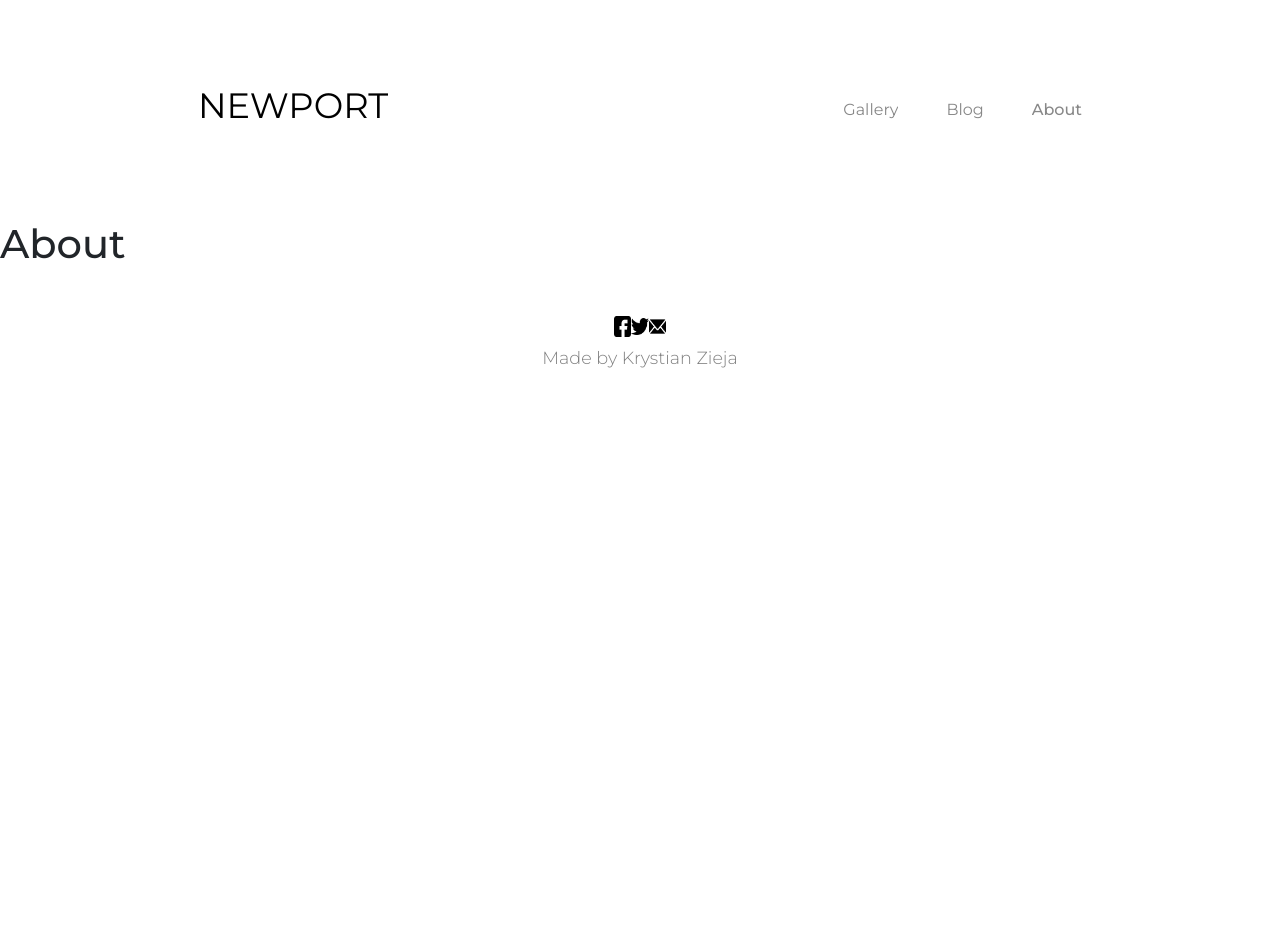
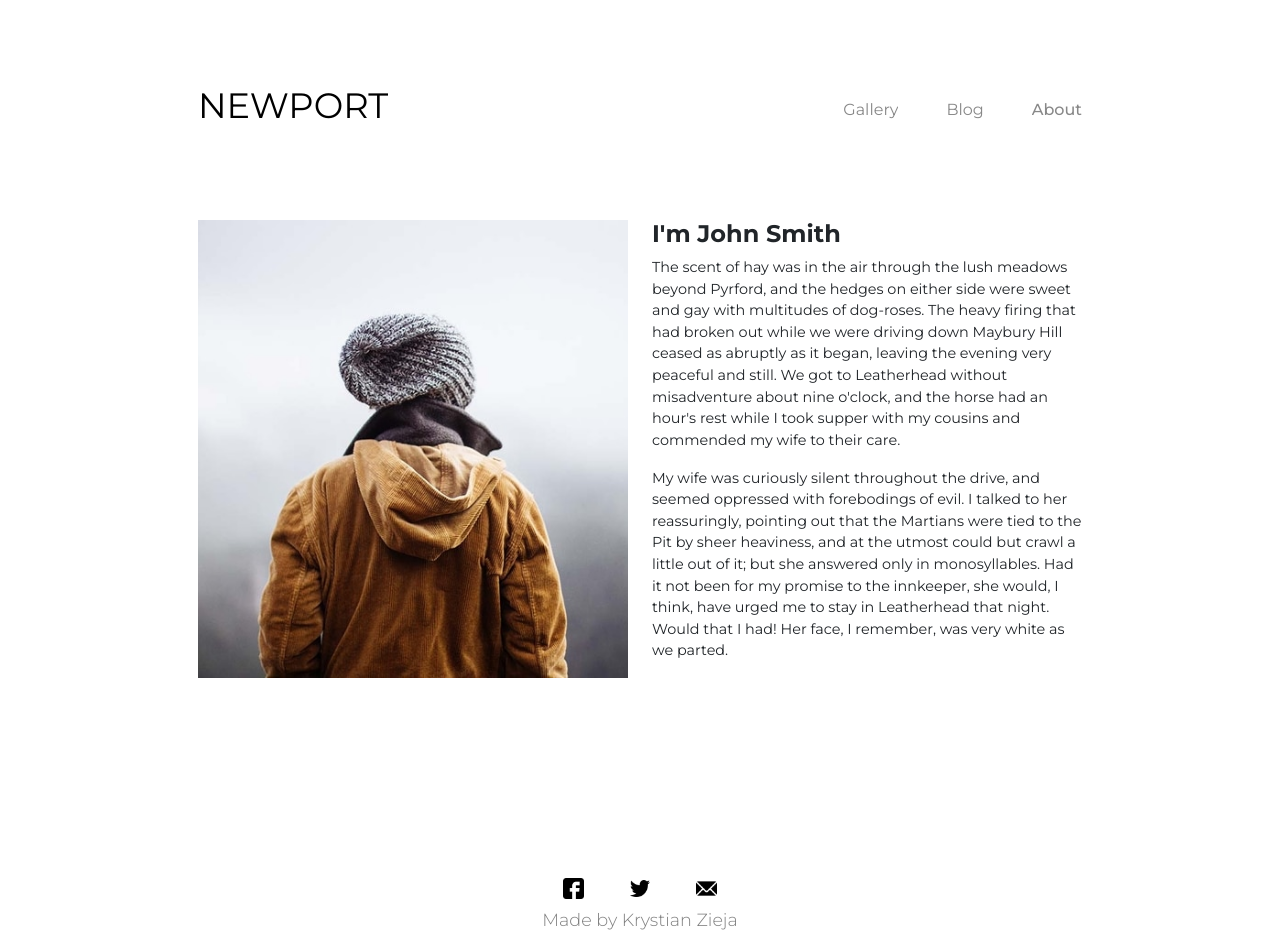
Before and after one commit to krystiano13/newport, a React (Create React App) app: page /about in a window 1280 px wide. Before the commit the page ends 800 px from the top, so only its background shows below. Built offline with nearby package versions, Linux system fonts and the light colour scheme.

Commit message:
About Page

```diff
--- a/src/custom.d.ts
+++ b/src/custom.d.ts
@@ -1,2 +1,3 @@
 declare module '*.jpg';
 declare module '*.png';
+declare module '*.jpeg';
--- a/src/sass/layout/_layout.scss
+++ b/src/sass/layout/_layout.scss
@@ -74,9 +74,14 @@ footer {
   width: 100%;
 
   .images {
-    margin-top : 2.5rem;
-    padding-left : 26rem;
-    padding-right : 26rem;
+    margin-top: 2.5rem;
+    padding-left: 20rem;
+    padding-right: 20rem;
+
+    @media screen and (max-width: 992px) {
+      padding-left: 4rem;
+      padding-right: 4rem;
+    }
 
     img {
       width: 1.3rem;
@@ -86,8 +91,8 @@ footer {
   }
 
   .lead {
-    font-size : 1.1rem;
-    margin-top : 0.5rem;
-    color : gray;
+    font-size: 1.1rem;
+    margin-top: 0.5rem;
+    color: gray;
   }
 }
--- a/src/sass/modules/_modules.scss
+++ b/src/sass/modules/_modules.scss
@@ -87,6 +87,41 @@
   }
 }
 
+.About {
+  margin-bottom: 10rem;
+  .container-lg {
+    img {
+      object-fit: cover;
+      @media screen and (max-width: 992px) {
+        margin-top: 6rem;
+      }
+
+      @media screen and (min-width : 992px) and (max-width : 1140px) {
+        width : 60%;
+      }
+    }
+
+    article {
+      @media screen and (max-width: 992px) {
+        margin-top: 2rem;
+      }
+
+       @media screen and (min-width : 992px) and (max-width : 1140px) {
+        width : 40%;
+      }
+
+      h2 {
+        font-size: 1.5rem;
+        font-weight: 700;
+      }
+
+      p {
+        font-size: 0.9rem;
+      }
+    }
+  }
+}
+
 .navbar-toggler:focus {
   border: none;
   box-shadow: none;
--- a/src/views/About.tsx
+++ b/src/views/About.tsx
@@ -1,5 +1,37 @@
 import React from "react";
+import avatar from "../assets/johnSmith.jpeg";
 
 export const About = () => {
-  return <h1>About</h1>;
+  return (
+    <main className="About">
+      <div className="container-lg">
+        <div className="row">
+          <img className="col-lg-6 col-md-12" src={avatar} alt="photo" />
+          <article className="col-lg-6 col-md-12">
+            <h2>I'm John Smith</h2>
+            <p>
+              The scent of hay was in the air through the lush meadows beyond
+              Pyrford, and the hedges on either side were sweet and gay with
+              multitudes of dog-roses. The heavy firing that had broken out
+              while we were driving down Maybury Hill ceased as abruptly as it
+              began, leaving the evening very peaceful and still. We got to
+              Leatherhead without misadventure about nine o'clock, and the horse
+              had an hour's rest while I took supper with my cousins and
+              commended my wife to their care.
+            </p>
+            <p>
+              My wife was curiously silent throughout the drive, and seemed
+              oppressed with forebodings of evil. I talked to her reassuringly,
+              pointing out that the Martians were tied to the Pit by sheer
+              heaviness, and at the utmost could but crawl a little out of it;
+              but she answered only in monosyllables. Had it not been for my
+              promise to the innkeeper, she would, I think, have urged me to
+              stay in Leatherhead that night. Would that I had! Her face, I
+              remember, was very white as we parted.
+            </p>
+          </article>
+        </div>
+      </div>
+    </main>
+  );
 };
```
Also changed, not shown: src/css/app.css (+1 -1 lines), src/assets/johnSmith.jpeg (added).
